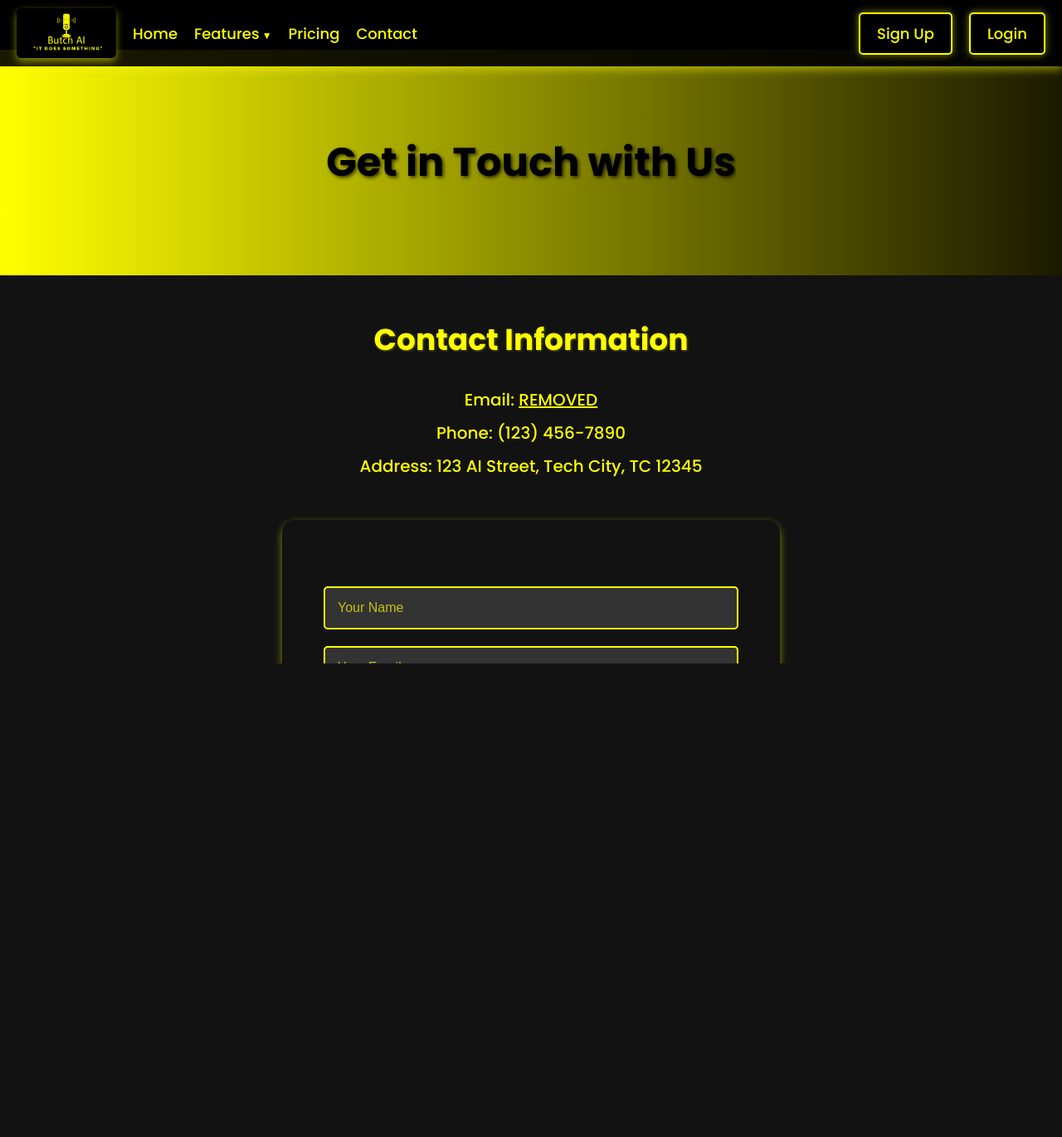
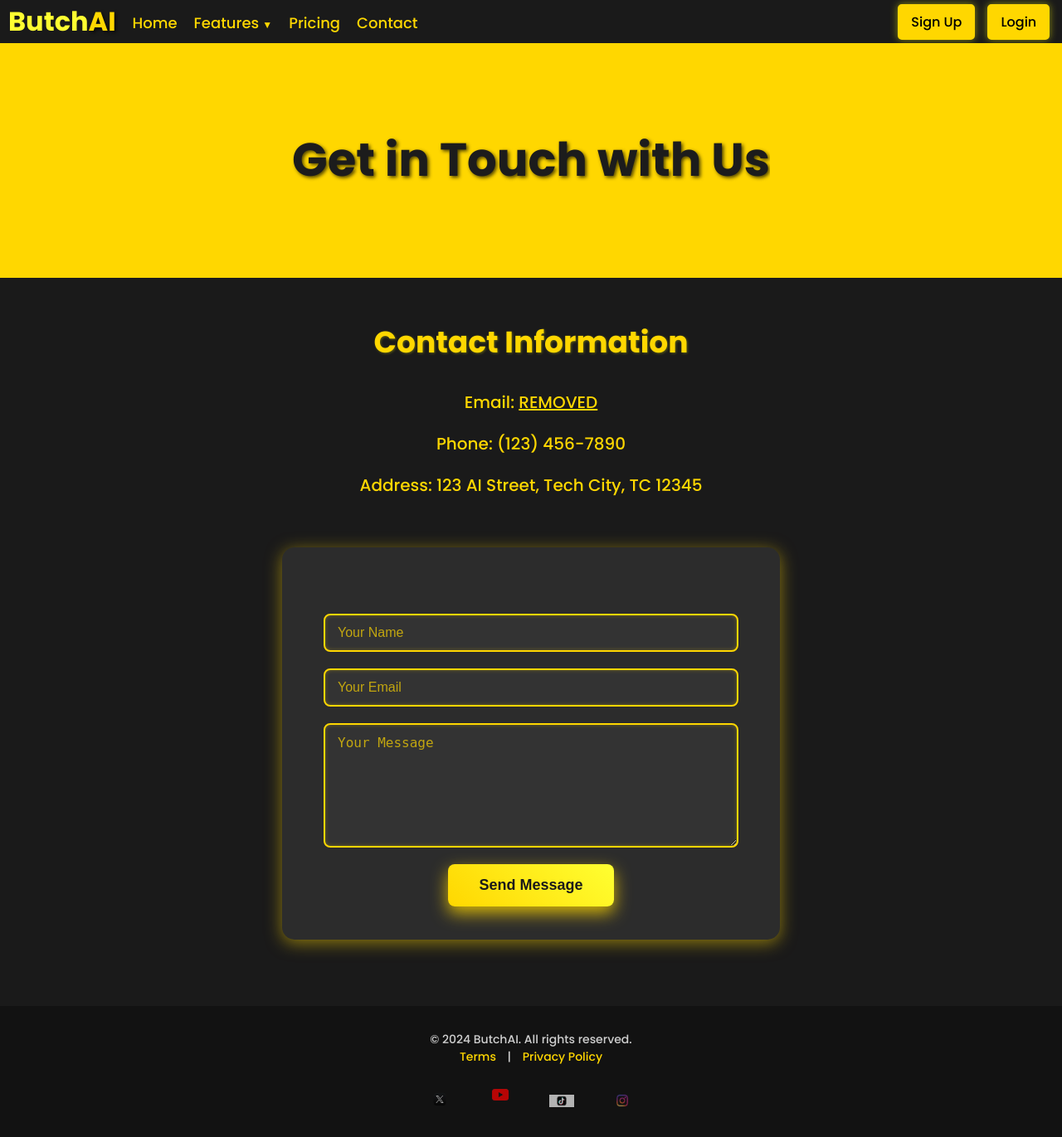
Before and after one commit to jbsam7/ButchAI, a Flask app: page /contact in a window 1280 px wide. Shown: the whole page at 83% size. Before the commit the page ends 800 px from the top, so only its background shows below. Run offline with Flask 3, Linux system fonts and the light colour scheme.

Commit message:
Updated contact form

```diff
--- a/templates/contact.html
+++ b/templates/contact.html
@@ -15,95 +17,106 @@
         }
 
         html, body {
-            background-color: black;
-            color: yellow;
+            background-color: #1a1a1a;
+            color: #FFD700;
             font-family: 'Poppins', sans-serif;
-            height: 100%;
-            min-height: 100vh;
             margin: 0;
             padding: 0;
             overflow-x: hidden;
             display: flex;
             flex-direction: column;
+            min-height: 100vh;
         }
 
         /* Header Styles */
         header {
             display: flex;
-            justify-content: space-between; /* Space between left and right sections */
+            flex-wrap: wrap;
             align-items: center;
-            padding: 10px 20px;
+            padding: 2px;
             position: fixed;
             top: 0;
             width: 100%;
-            background-color: rgba(0, 0, 0, 0.9); /* Semi-transparent for better visibility */
-            box-shadow: 0 4px 10px rgba(255, 255, 0, 0.5);
             z-index: 1000;
+            background-color: #1a1a1a;
         }
 
-        /* Left Section: Logo and Navigation Links */
-        .left-section {
-            display: flex;
-            align-items: center;
-            gap: 20px;
+        /* Logo Text */
+        .logo-text {
+            font-size: 32px;
+            font-weight: 700;
+            color: #FFFF31;
+            margin-right: 20px;
+            transition: color 0.3s ease-in-out;
+            cursor: default;
+            padding-left: 8px;
         }
 
-        /* Logo Styling */
-        .logo {
-            height: 60px;
-            width: auto;
-            transition: box-shadow 0.3s ease-in-out;
-            border-radius: 6px;
-            box-shadow: 0 4px 10px rgba(255, 255, 0, 0.5);
+        .logo-text:hover {
+            color: rgba(255, 255, 0, 0.8);
         }
 
-        .logo:hover {
-            box-shadow: 0 0 30px rgba(255, 255, 0, 1);
+        .logo-text .ai {
+            color: #FFD700;
+            text-shadow: 2px 2px 4px rgba(0, 0, 0, 0.7);
         }
 
-        /* Navigation Links Containers */
-        .nav-links-left, .nav-links-right {
+        /* Navigation Links */
+        .nav-links-left {
             display: flex;
+            flex-wrap: wrap;
+            gap: 20px;
             align-items: center;
-            gap: 20px;
+            padding-top: 3px;
         }
 
-        /* Left Navigation Links */
         .nav-links-left a {
-            color: yellow;
+            color: #FFD700;
             text-decoration: none;
             font-size: 18px;
-            transition: color 0.3s;
+            position: relative;
+        }
+
+        .nav-links-left a::after {
+            content: "";
+            position: absolute;
+            width: 0%;
+            height: 2px;
+            bottom: -2px;
+            left: 0;
+            background-color: #FFD700;
+            transition: width 0.3s;
+        }
+
+        .nav-links-left a:hover::after {
+            width: 100%;
         }
 
         .nav-links-left a:hover {
             color: rgba(255, 255, 0, 0.8);
         }
 
-        /* Dropdown Menu */
         .dropdown {
             position: relative;
-        }
-
-        .dropdown > a::after {
-            content: " ▼";
-            font-size: 12px;
         }
 
         .dropdown-content {
             display: none;
             position: absolute;
-            background-color: black;
-            min-width: 150px;
-            box-shadow: 0 4px 8px rgba(255, 255, 0, 0.2);
+            background-color: rgba(0, 0, 0, 0.9);
+            min-width: 200px;
+            box-shadow: 0 8px 16px rgba(255, 255, 0, 0.3);
             z-index: 1;
             text-align: left;
             border-radius: 8px;
+            transition: opacity 0.3s ease, transform 0.3s ease;
+            transform: translateY(10px);
+            opacity: 0;
         }
 
         .dropdown-content a {
-            color: yellow;
-            padding: 10px;
+            color: #FFD700;
+            padding: 12px 16px;
             text-decoration: none;
             display: block;
             font-size: 16px;
@@ -117,86 +130,88 @@
 
         .dropdown:hover .dropdown-content {
             display: block;
+            opacity: 1;
+            transform: translateY(0);
         }
 
-        /* Right Navigation Links (Sign Up and Login) */
+        .dropdown::after {
+            content: " ▼";
+            font-size: 12px;
+        }
+
+        .nav-links-right {
+            margin-left: auto;
+            display: flex;
+            gap: 15px;
+            align-items: center;
+            margin-right: 1%;
+        }
+
         .nav-links-right a {
-            color: yellow;
+            color: black;
             text-decoration: none;
-            font-size: 18px;
-            padding: 10px 20px;
-            border: 2px solid yellow;
+            padding: 7px 14px;
+            border: 2px solid #FFD700;
             border-radius: 5px;
             box-shadow: 0 0 10px rgba(255, 255, 0, 0.5);
+            background-color: #FFD700;
             transition: background-color 0.3s, color 0.3s, box-shadow 0.3s;
         }
 
         .nav-links-right a:hover {
-            background-color: yellow;
+            background-color: #FFFF31;
             color: black;
-            box-shadow: 0 0 20px rgba(255, 255, 0, 0.8);
+            box-shadow: 0 0 20px rgba(255, 255, 0, 0.5);
+            border: 2px solid #FFFF31;
         }
 
         /* Hamburger Menu */
         .hamburger {
-            display: none; /* Hidden by default, shown on mobile via media queries */
+            display: none;
             cursor: pointer;
-            padding: 6px;
-            box-shadow: 0 4px 10px rgba(255, 255, 0, 0.8);
-            border-radius: 4px;
+            position: relative;
+            right: 10px;
         }
 
         .hamburger div {
-            width: 30px;
-            height: 4px;
-            background-color: yellow;
-            margin: 5px 0;
-            border-radius: 2px;
-            box-shadow: 0 2px 5px rgba(255, 255, 0, 0.5);
+            width: 40px;
+            height: 6.5px;
+            background-color: #FFD700;
+            margin: 6px 0;
+            border-radius: 4px;
         }
 
         /* Banner Styles */
         .banner {
-            background: linear-gradient(to right, yellow, rgba(255, 255, 0, 0.1));
+            background: #FFD700;
             display: flex;
             align-items: center;
-            justify-content: center; /* Center the text */
-            padding: 100px 20px; /* Adjusted padding to accommodate fixed header */
-            margin-top: 60px; /* Adjusted to prevent overlap with fixed header */
+            justify-content: center;
+            padding: 100px 20px;
+            margin-top: 50px; /* Adjusted to prevent overlap with fixed header */
             flex-direction: column;
             text-align: center;
         }
 
         .banner-text {
-            font-size: 48px;
+            font-size: 56px;
             font-weight: bold;
-            color: black; /* Text color contrasting with the background */
+            color: #1c1c1c;
             max-width: 90%;
             overflow: hidden;
-            white-space: nowrap;
+            /* Removed animations */
+            border-right: none;
+            white-space: normal;
             text-shadow: 2px 2px 4px rgba(0,0,0,0.7);
-            animation: none; /* Removed typing animation for simplicity */
-        }
-
-        /* Contact Form Container with Grey Background */
-        .contact-form-container {
-            background-color: #121212; /* Grey background matching the footer */
-            padding: 40px;
-            border-radius: 15px;
-            box-shadow: 0px 4px 10px rgba(255, 255, 0, 0.5);
-            width: 90%;
-            max-width: 600px;
-            text-align: center;
-            margin: 50px auto 30px auto; /* Adjusted margins */
-            flex: 1; /* Allows the form container to grow and fill available space */
         }
 
         /* Contact Section */
         .section {
             padding: 50px 20px;
-            background-color: #121212;
-            color: yellow;
+            background-color: #1a1a1a;
+            color: #FFD700;
             text-align: center;
+            flex: 1;
         }
 
         .section h2 {
@@ -208,6 +223,10 @@
 
         .contact-info {
             margin-top: 30px;
+            display: flex;
+            flex-direction: column;
+            align-items: center;
+            gap: 10px;
         }
 
         .contact-info p {
@@ -216,7 +235,7 @@
         }
 
         .contact-info a {
-            color: yellow;
+            color: #FFD700;
             text-decoration: underline;
         }
 
@@ -224,7 +243,34 @@
             color: #ffeb3b;
         }
 
-        /* Contact Form */
+        /* Contact Form Container */
+        .contact-form-container {
+            background-color: #2c2c2c;
+            padding: 40px 30px;
+            border-radius: 15px;
+            box-shadow: 0px 4px 20px rgba(255, 215, 0, 0.5);
+            width: 90%;
+            max-width: 600px;
+            text-align: center;
+            margin: 50px auto 30px auto;
+            flex: 1;
+            color: #FFD700;
+            transition: background-color 0.3s ease, box-shadow 0.3s ease;
+        }
+
+        /* Contact Form Title */
+        .contact-form-container h1 {
+            margin-bottom: 30px;
+            font-size: 28px;
+            box-shadow: 0 0 30px rgba(255, 215, 0, 1);
+            padding: 15px;
+            border-radius: 10px;
+            color: #1a1a1a;
+            background-color: #FFD700;
+            display: inline-block;
+        }
+
+        /* Contact Form Fields */
         .contact-form {
             margin-top: 40px;
             display: flex;
@@ -234,51 +280,58 @@
 
         .contact-form input,
         .contact-form textarea {
-            background-color: #333333; /* Darker input background for contrast */
-            color: yellow;
-            border: 2px solid yellow;
-            border-radius: 5px;
-            padding: 15px;
+            background-color: #333333;
+            color: #FFD700;
+            border: 2px solid #FFD700;
+            border-radius: 8px;
+            padding: 12px 15px;
             width: 100%;
             max-width: 500px;
             margin-bottom: 20px;
             font-size: 16px;
-            transition: background-color 0.3s ease, box-shadow 0.3s ease-in-out;
+            transition: all 0.3s ease;
+            box-shadow: inset 0 0 5px rgba(255, 215, 0, 0.3);
         }
 
         .contact-form textarea {
             height: 150px;
+            resize: vertical;
         }
 
         .contact-form input::placeholder,
         .contact-form textarea::placeholder {
-            color: rgba(255, 255, 0, 0.7);
+            color: rgba(255, 215, 0, 0.7);
         }
 
         .contact-form input:focus,
         .contact-form textarea:focus {
-            background-color: #444444; /* Slightly lighter on focus */
-            box-shadow: 0px 6px 15px rgba(255, 255, 0, 0.8);
+            background-color: #444444;
+            border: 1px solid #FFFF31;
+            box-shadow: 0px 0 10px rgba(255, 215, 0, 0.7);
             outline: none;
         }
 
+        /* Submit Button */
         .contact-form button {
-            background-color: yellow;
-            color: black;
+            background: linear-gradient(45deg, #FFD700, #FFFF31);
+            color: #1a1a1a;
+            border: none;
             padding: 15px 30px;
+            border-radius: 8px;
+            box-shadow: 0px 8px 20px rgba(255, 215, 0, 0.8);
+            cursor: pointer;
+            transition: transform 0.3s ease-in-out, box-shadow 0.3s ease-in-out, background 0.3s ease-in-out;
+            font-size: 18px;
+            font-weight: bold;
             text-decoration: none;
-            font-size: 20px;
-            font-weight: bold;
-            border-radius: 5px;
-            box-shadow: 0px 8px 20px rgba(255, 255, 0, 0.8);
-            transition: background-color 0.3s ease, box-shadow 0.3s ease-in-out;
-            cursor: pointer;
-            border: none;
+            width: 100%;
+            max-width: 200px;
         }
 
         .contact-form button:hover {
-            background-color: #ffeb3b;
-            box-shadow: 0px 12px 30px rgba(255, 255, 0, 1);
+            transform: translateY(-3px);
+            box-shadow: 0px 12px 30px rgba(255, 215, 0, 1);
+            background: linear-gradient(45deg, #FFFF31, #FFD700);
         }
 
         /* Footer Styles */
@@ -288,17 +341,18 @@
             padding: 30px 0;
             text-align: center;
             font-size: 14px;
-            width: 100%;
-            margin-top: auto; /* Pushes footer to the bottom */
+            margin-top: auto;
         }
 
         footer a {
-            color: yellow;
+            color: #FFD700;
             text-decoration: none;
             margin: 0 10px;
+            transition: color 0.3s;
         }
 
         footer a:hover {
+            color: #FFFF31;
             text-decoration: underline;
         }
 
@@ -416,11 +491,22 @@
 <body>
     <!-- Header -->
     <header>
-        <div class="left-section">
-            <img src="{{ url_for('static', filename='images/logobaby.png') }}" alt="ButchAI Logo" class="logo">
+        <!-- Logo Text -->
+        <div class="logo-text" aria-label="ButchAI">
+            Butch<span class="ai">AI</span>
+        </div>
 
+        <!-- Hamburger Menu Icon -->
+        <div class="hamburger" onclick="toggleMenu()" aria-label="Toggle navigation menu" role="button" tabindex="0">
+            <div></div>
+            <div></div>
+            <div></div>
+        </div>
+
+        <!-- Navigation Links -->
         <div class="nav-links-left">
             <a href="/">Home</a>
+            <!-- Dropdown for Features -->
             <div class="dropdown">
                 <a href="#">Features</a>
                 <div class="dropdown-content">
```
Also changed, not shown: other parts of templates/contact.html (+54 -39 lines). Lines whose indentation alone changed are shown as unchanged.
